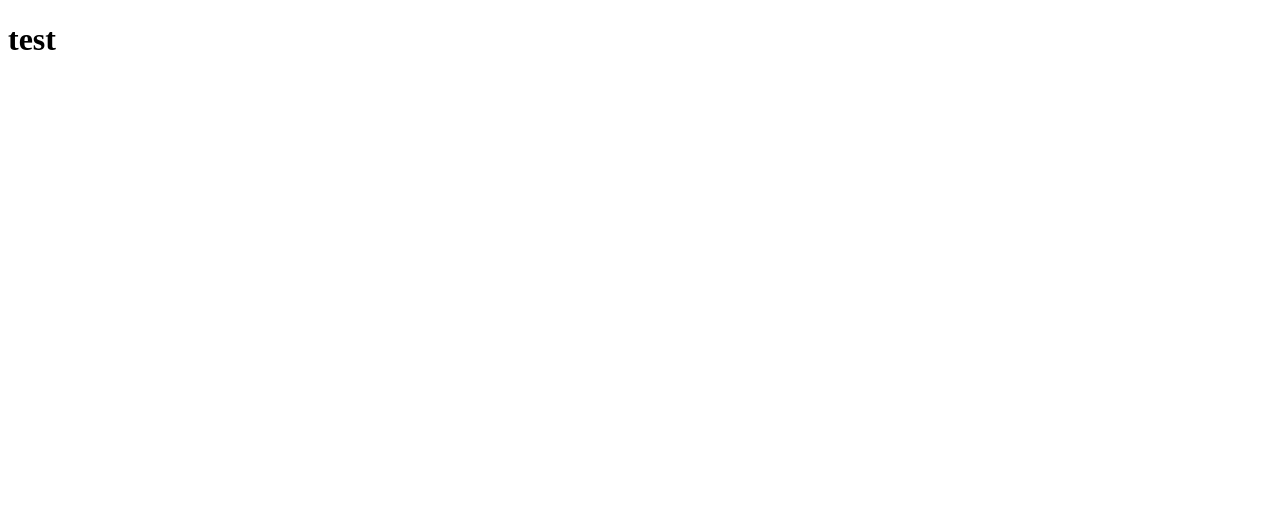
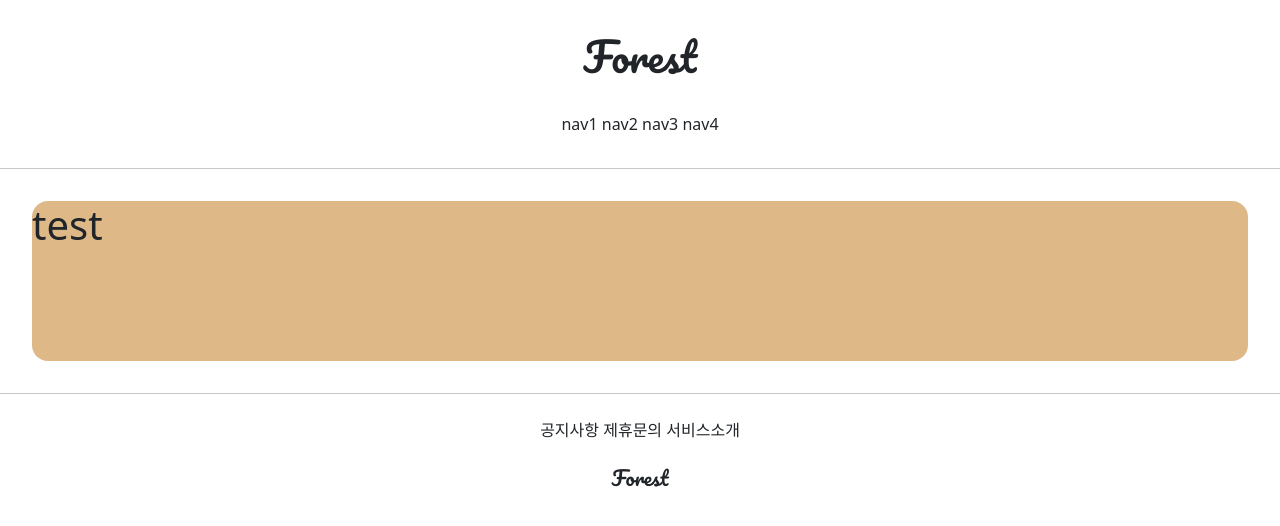
Before and after one commit to sun-hani/test_0702, a Django app: page /accounts/hello_friends/ in a window 1280 px wide. Before the commit the part shown is almost empty. Shown: the top 526 px of the page. Run offline with Django 3.2, Linux system fonts and the light colour scheme; parts of the project's set-up code (start-up, migrations or seed data) failed here and were passed over.

Commit message:
0707 commit 1

```diff
--- /dev/null
+++ b/accountapp/templates/accountapp/hello.html
@@ -0,0 +1,8 @@
+{% extends 'base.html' %}
+{% block content %}
+
+<div style="height:10rem; background-color: burlywood; margin: 2rem; border-radius:1rem;">
+    <h1>test</h1>
+</div>
+
+{% endblock %}
--- a/accountapp/views.py
+++ b/accountapp/views.py
@@ -3,4 +3,4 @@ from django.shortcuts import render
 
 # Create your views here.
 def hello_friends(request):
-    return render(request, 'base.html')
+    return render(request, 'accountapp/hello.html')
--- /dev/null
+++ b/static/base.css
@@ -0,0 +1,17 @@
+.hello_header_logo{
+    margin:2rem 0;
+    font-family: 'Pacifico', cursive;
+}
+
+.hello_header_button{
+    margin-bottom: 2rem;
+}
+
+.hello_footer_logo{
+    margin: 1.5rem 0;
+    font-family: 'Pacifico', cursive;
+}
+
+.hello_footer_button{
+    margin-top: 1.5rem;
+}
--- a/templates/base.html
+++ b/templates/base.html
@@ -1,10 +1,16 @@
 <!DOCTYPE html>
 <html lang="en">
-<head>
-    <meta charset="UTF-8">
-    <title>Title</title>
-</head>
+{% include 'head.html' %}
 <body>
-<h1>test</h1>
+
+{%  include 'header.html' %}
+
+<hr>
+
+{% block content %}
+{% endblock %}
+<hr>
+{%  include 'footer.html' %}
+
 </body>
 </html>
--- /dev/null
+++ b/templates/footer.html
@@ -0,0 +1,15 @@
+<div style="text-align: center">
+    <div class="hello_footer_button">
+        <span>공지사항</span>
+        <span>제휴문의</span>
+        <span>서비스소개</span>
+
+
+    </div>
+    <div class="hello_footer_logo">
+        <h5>Forest</h5>
+
+    </div>
+
+
+</div>
--- /dev/null
+++ b/templates/head.html
@@ -0,0 +1,21 @@
+{% load static %}
+
+<head>
+    <meta charset="UTF-8">
+    <title>Title</title>
+
+
+{# BOOTSTRAP LINK #}
+<link href="https://cdn.jsdelivr.net/npm/bootstrap@5.0.2/dist/css/bootstrap.min.css" rel="stylesheet" integrity="sha384-EVSTQN3/azprG1Anm3QDgpJLIm9Nao0Yz1ztcQTwFspd3yD65VohhpuuCOmLASjC" crossorigin="anonymous">
+
+{# GOOGLE FONTS LINK #}
+<link rel="preconnect" href="https://fonts.googleapis.com">
+<link rel="preconnect" href="https://fonts.gstatic.com" crossorigin>
+<link href="https://fonts.googleapis.com/css2?family=Pacifico&display=swap" rel="stylesheet">
+
+{# DEFAULT CSS LINK  #}
+
+    <link rel="stylesheet" type="text/css" href="{%  static 'base.css' %}">
+
+
+</head>
--- /dev/null
+++ b/templates/header.html
@@ -0,0 +1,14 @@
+<div style="text-align: center">
+    <div class="hello_header_logo">
+        <h1>Forest</h1>
+    </div>
+    <div class="hello_header_button">
+
+        <span>nav1</span>
+        <span>nav2</span>
+        <span>nav3</span>
+        <span>nav4</span>
+
+    </div>
+
+</div>
--- a/test_0702/settings.py
+++ b/test_0702/settings.py
@@ -134,6 +134,10 @@ USE_TZ = True
 
 STATIC_URL = '/static/'
 
+STATICFILES_DIRS = [
+    BASE_DIR / "static",
+]
+
 # Default primary key field type
 # https://docs.djangoproject.com/en/3.2/ref/settings/#default-auto-field
 
```
